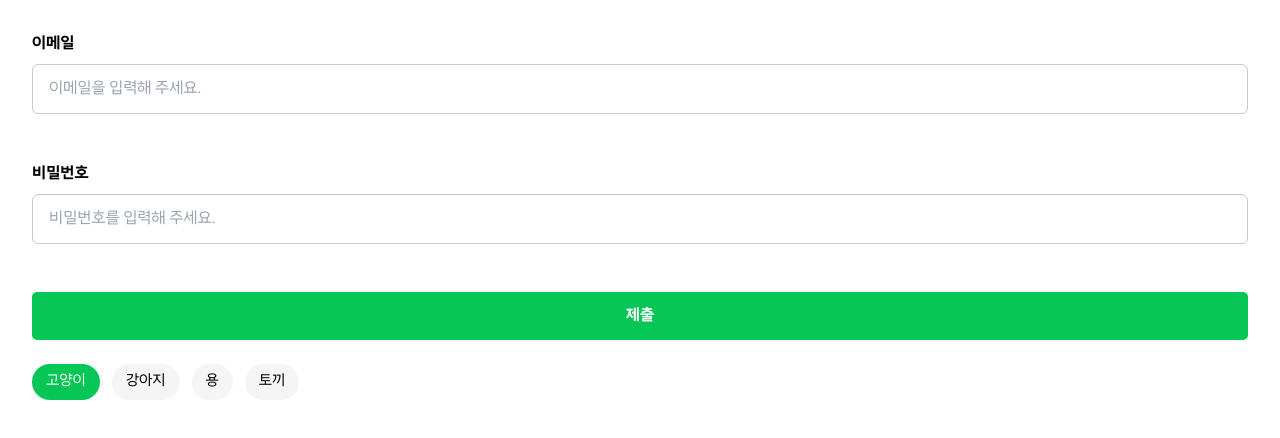
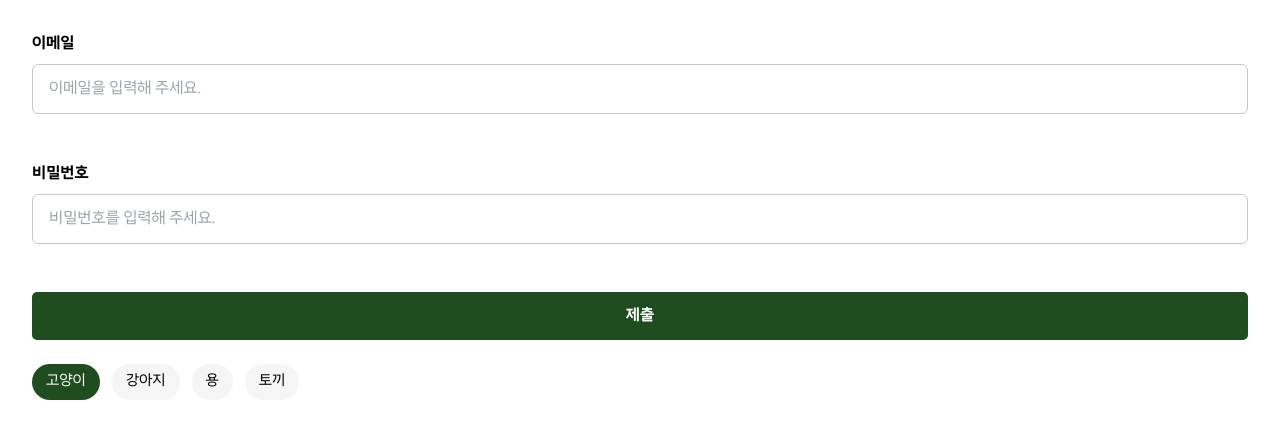
Before and after one commit to ynmkim/design-system-practice, a React (Vite) app: page / in a window 1280 px wide. Shown: the top 438 px of the page. Built offline with nearby package versions, Linux system fonts and the light colour scheme.

Commit message:
refector: Accessibility 테스트 통과시키기

```diff
--- a/tailwind.config.js
+++ b/tailwind.config.js
@@ -105,7 +105,7 @@ export default {
         ],
       },
       colors: {
-        green: '#06C755',
+        green: '#1F4D1F',
         white: '#FFFFFF',
         'gray-100': '#FCFCFC',
         'gray-150': '#F5F5F5',
@@ -136,7 +136,7 @@ export default {
         'navy-800': '#323B54',
         'navy-850': '#262F4A',
         'navy-900': '#202A43',
-        red: '#FF334B',
+        red: '#85101E',
       },
       borderRadius: {
         'radius-100': '3px',
```
Also changed, not shown: 1 other file (tests, documents, lock files or other folders).
